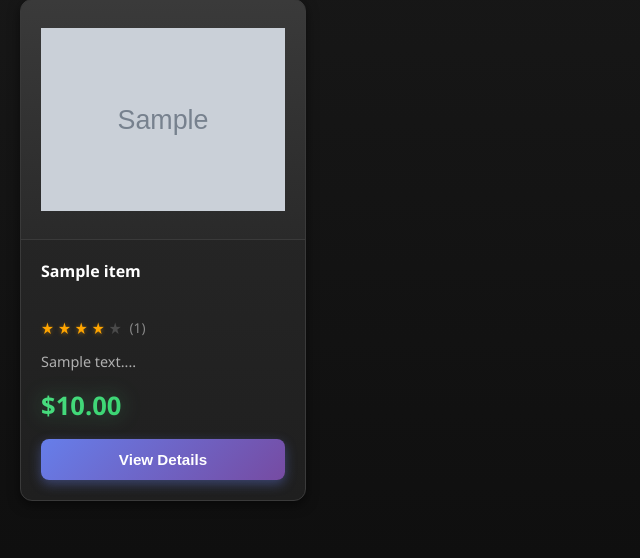
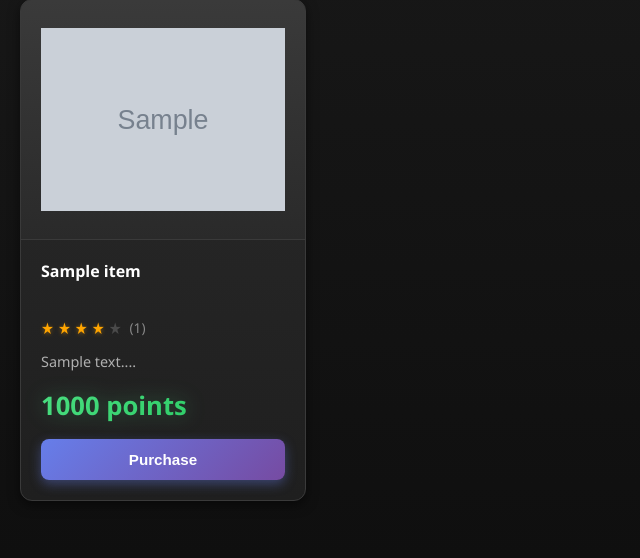
Before and after one commit to bennett-mcdowell/F25-Team03, a Flask app: page /market in a window 1280 px wide. Shown: the part 242-800 px from the top of the page, without its empty margins (0-640 px from the left). Run offline with Flask 3, Linux system fonts and the light colour scheme; grey boxes marked "Sample" are stand-in pictures; a database or web service that is not in the repository returns one stand-in record (values such as "Sample title"); data that the repository does not hold is empty.

Commit message:
Add Points to page instead of dollar amount.

```diff
--- a/src/Backend/routes.py
+++ b/src/Backend/routes.py
@@ -4,7 +4,7 @@ import os
 import requests
 import base64
 from auth import token_required
-from services import get_fake_store_data  # Changed from get_raw_ebay_data
+from services import get_fake_store_data
 
 routes_bp = Blueprint('routes', __name__)
 
@@ -19,9 +19,7 @@ def root_redirect():
 
 @routes_bp.route('/market')
 def market():
-    # Get Fake Store data
-    api_response = get_fake_store_data()  # Changed
-    # Pass to market.html template
+    api_response = get_fake_store_data()
     return render_template('market.html', api_data=api_response)
 
 @routes_bp.route('/about')
--- a/src/Frontend/templates/market.html
+++ b/src/Frontend/templates/market.html
@@ -47,8 +47,8 @@
                                     <span class="rating-count">({{ product.rating.count }})</span>
                                 </div>
                                 <p class="description">{{ product.description[:120] }}...</p>
-                                <p class="price">${{ "%.2f"|format(product.price) }}</p>
-                                <button class="view-details-btn">View Details</button>
+                                <p class="price">{{ (product.price * 100)|int }} points</p>
+                                <button class="view-details-btn">Purchase</button>
                             </div>
                         </div>
                     {% endfor %}
```
